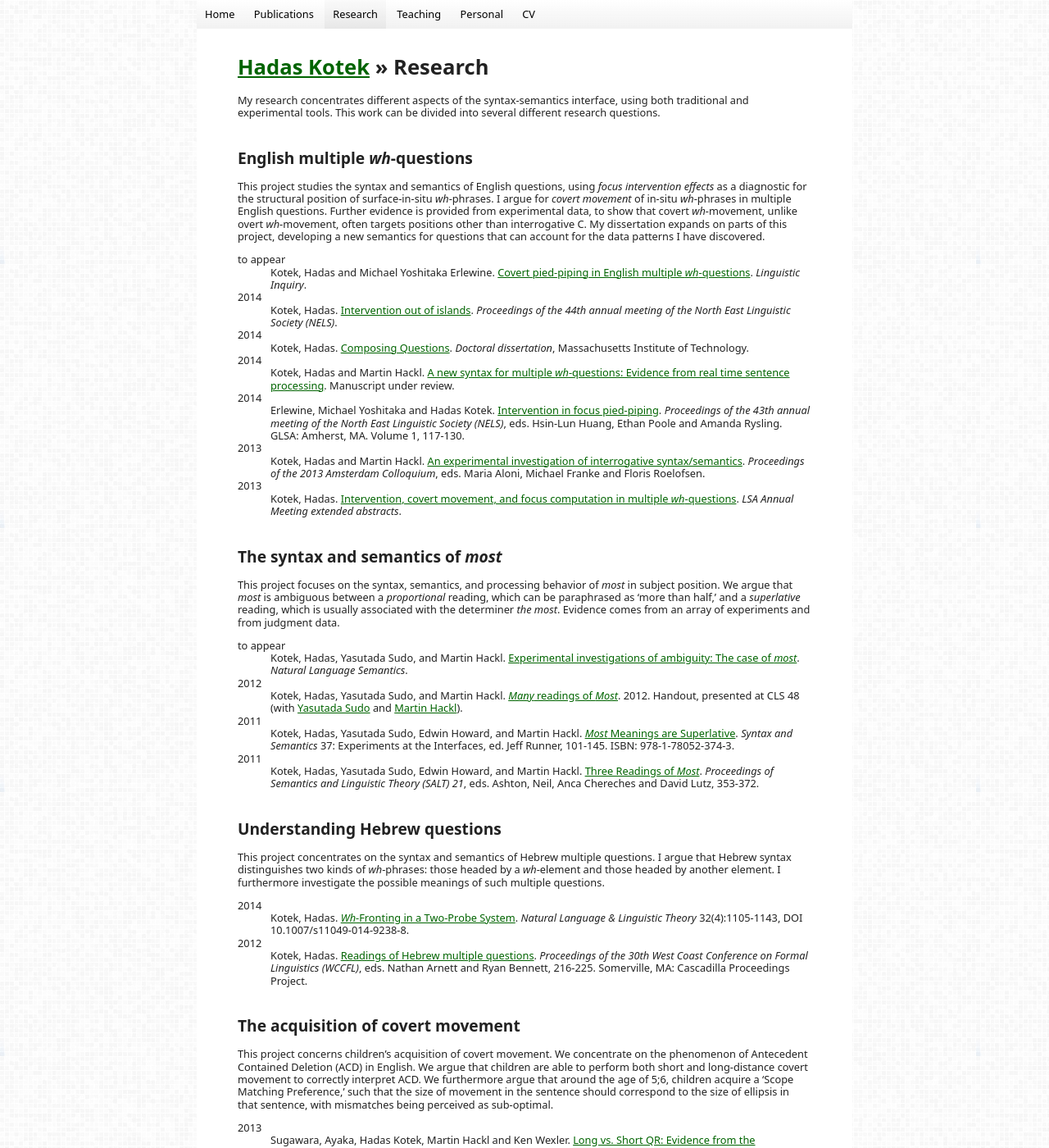
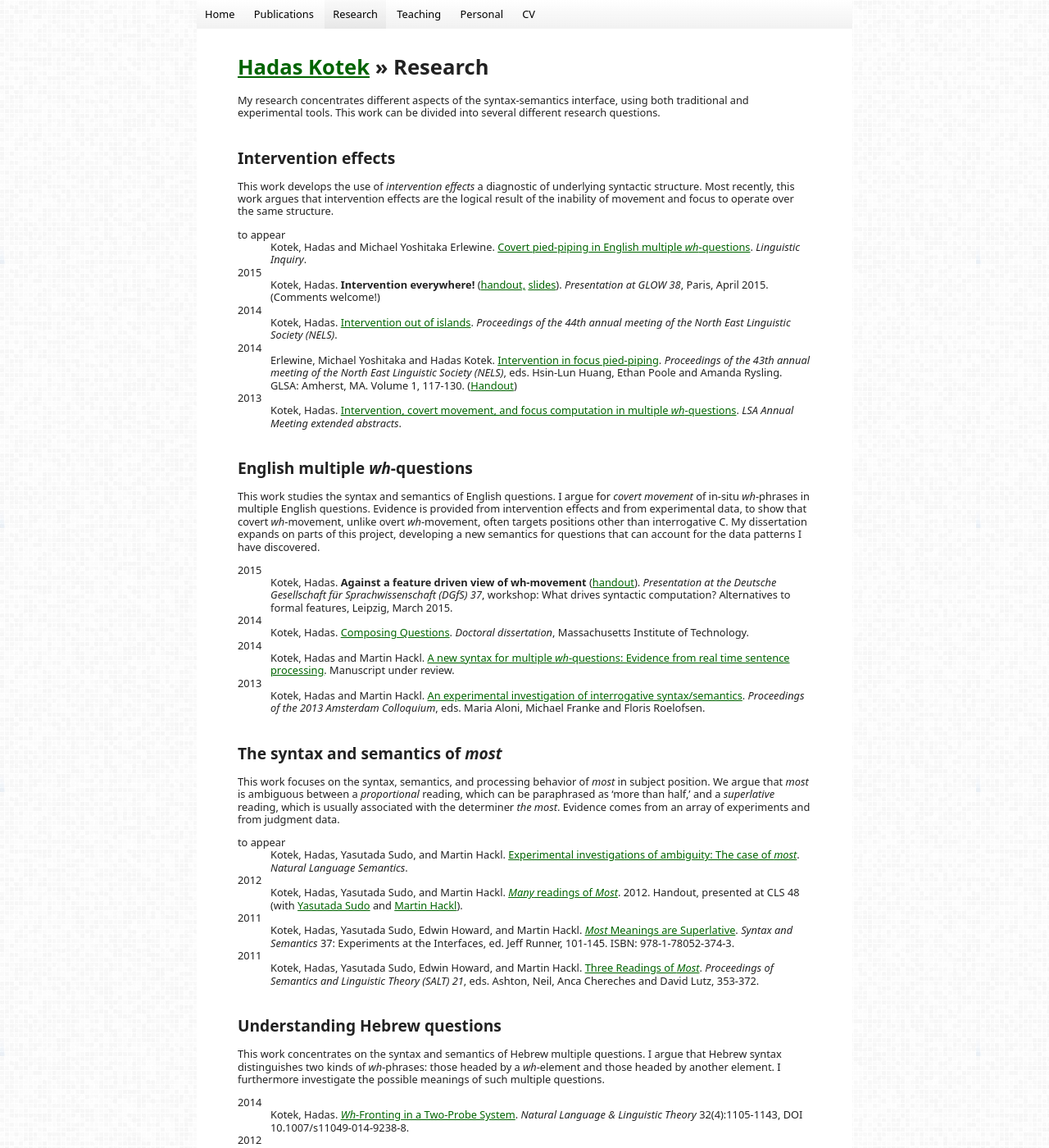
Before and after one commit to hkotek/hkotek.com, a Jekyll site: the page built from research.md, in a window 1280 px wide and 1400 px high. Shown: the whole window at 82% size. Built offline with Jekyll 4.4.1, drawn with Linux system fonts in a browser that asks for light colours; some of the changed text lies outside the part shown.

Commit message:
publication updates, new slides+handouts

```diff
--- a/publications.md
+++ b/publications.md
@@ -63,9 +63,23 @@ Proceedings papers
 2008
 : Kotek, Hadas. [Resolving complement anaphora](Kotek%20-%20Resolving%20complement%20anaphora.pdf). *NEALT proceedings series: Proceedings of the second Workshop on Anaphora Resolution*, ed. Johansson, Christer, 41-53.
 
-
 Dissertation
 ------------
 
 2014
 : Kotek, Hadas. [Composing Questions](http://ling.auf.net/lingbuzz/002231/current.pdf?_s=mFXst8rtWr5B1Rhc). Massachusetts Institute of Technology.
+
+
+Handouts and slides
+-------------------
+2015
+: Kotek, Hadas. **Intervention everywhere!** ([handout,](Kotek-intervention-everywhere-handout.pdf) [slides](Kotek-intervention-everywhere-slides.pdf)). *Presentation at GLOW 38*, Paris, April 2015. (Comments welcome!)
+
+2015
+: Kotek, Hadas. **Against a feature driven view of *wh*-movement** ([handout](Kotek-covert-scrambling-slides.pdf)). *Presentation at the Deutsche Gesellschaft für Sprachwissenschaft (DGfS) 37*, workshop: What drives syntactic computation? Alternatives to formal features, Leipzig, March 2015.
+
+2014
+: Erlewine, Michael Yoshitaka and Hadas Kotek. **Morphological blocking in English causatives** ([slides](Erlewine-Kotek-slides-blocking-lsa2014.pdf)). *Presentation at the LSA 88*, Minneapolis, January 2014.
+
+2013
+: Erlewine, Michael Yoshitaka and Hadas Kotek. **Intervention in focus pied-piping**([handout](Kotek-Erlewine-nels2013.pdf)). *Presentation at the 43th annual meeting of the North East Linguistic Society (NELS)*, CUNY, October 2013.
--- a/research.md
+++ b/research.md
@@ -6,15 +6,32 @@ title: Research
 My research concentrates different aspects of the syntax-semantics interface, using both traditional and experimental tools. This work can be divided into several different research questions.
 
 
-English multiple *wh*-questions
--------------------------------
-This project studies the syntax and semantics of English questions, using *focus intervention effects* as a diagnostic for the structural position of surface-in-situ *wh*-phrases. I argue for *covert movement* of in-situ *wh*-phrases in multiple English questions. Further evidence is provided from experimental data, to show that covert *wh*-movement, unlike overt *wh*-movement, often targets positions other than interrogative C. My dissertation expands on parts of this project, developing a new semantics for questions that can account for the data patterns I have discovered.
+Intervention effects
+--------------------
+This work develops the use of *intervention effects* a diagnostic of underlying syntactic structure. Most recently, this work argues that intervention effects are the logical result of the inability of movement and focus to operate over the same structure.
 
 to appear
 : Kotek, Hadas and Michael Yoshitaka Erlewine. [Covert pied-piping in English multiple *wh*-questions](http://ling.auf.net/lingbuzz/001736). *Linguistic Inquiry*.
 
+2015
+: Kotek, Hadas. **Intervention everywhere!** ([handout,](Kotek-intervention-everywhere-handout.pdf) [slides](Kotek-intervention-everywhere-slides.pdf)). *Presentation at GLOW 38*, Paris, April 2015. (Comments welcome!)
+
 2014
 : Kotek, Hadas. [Intervention out of islands](Kotek-intervention-out-of-islands.pdf). *Proceedings of the 44th annual meeting of the North East Linguistic Society (NELS)*.
+
+2014
+: Erlewine, Michael Yoshitaka and Hadas Kotek. [Intervention in focus pied-piping](http://semanticsarchive.net/Archive/WIzNzViN/erlewine-kotek-nels2013-preprint.pdf). *Proceedings of the 43th annual meeting of the North East Linguistic Society (NELS)*, eds. Hsin-Lun Huang, Ethan Poole and Amanda Rysling. GLSA: Amherst, MA. Volume 1, 117-130. ([Handout](Kotek-Erlewine-nels2013.pdf))
+
+2013
+: Kotek, Hadas. [Intervention, covert movement, and focus computation in multiple *wh*-questions](Kotek%20LSA%202013.pdf). *LSA Annual Meeting extended abstracts*.
+
+
+English multiple *wh*-questions
+-------------------------------
+This work studies the syntax and semantics of English questions. I argue for *covert movement* of in-situ *wh*-phrases in multiple English questions. Evidence is provided from intervention effects and from experimental data, to show that covert *wh*-movement, unlike overt *wh*-movement, often targets positions other than interrogative C. My dissertation expands on parts of this project, developing a new semantics for questions that can account for the data patterns I have discovered.
+
+2015
+: Kotek, Hadas. **Against a feature driven view of wh-movement** ([handout](Kotek-covert-scrambling-slides.pdf)). *Presentation at the Deutsche Gesellschaft für Sprachwissenschaft (DGfS) 37*, workshop: What drives syntactic computation? Alternatives to formal features, Leipzig, March 2015.
 
 2014
 : Kotek, Hadas. [Composing Questions](http://ling.auf.net/lingbuzz/002231/current.pdf?_s=mFXst8rtWr5B1Rhc). *Doctoral dissertation*, Massachusetts Institute of Technology.
@@ -22,19 +39,13 @@ to appear
 2014
 : Kotek, Hadas and Martin Hackl. [A new syntax for multiple *wh*-questions: Evidence from real time sentence processing](Kotek-wh-exp.pdf). Manuscript under review.
 
-2014
-: Erlewine, Michael Yoshitaka and Hadas Kotek. [Intervention in focus pied-piping](http://semanticsarchive.net/Archive/WIzNzViN/erlewine-kotek-nels2013-preprint.pdf). *Proceedings of the 43th annual meeting of the North East Linguistic Society (NELS)*, eds. Hsin-Lun Huang, Ethan Poole and Amanda Rysling. GLSA: Amherst, MA. Volume 1, 117-130.
-
 2013
 : Kotek, Hadas and Martin Hackl. [An experimental investigation of interrogative syntax/semantics](http://www.illc.uva.nl/AC/AC2013/uploaded_files/inlineitem/19_Kotek_Hackl.pdf). *Proceedings of the 2013 Amsterdam Colloquium*, eds. Maria Aloni, Michael Franke and Floris Roelofsen.
-
-2013
-: Kotek, Hadas. [Intervention, covert movement, and focus computation in multiple *wh*-questions](Kotek%20LSA%202013.pdf). *LSA Annual Meeting extended abstracts*.
 
 
 The syntax and semantics of *most*
 ----------------------------------
-This project focuses on the syntax, semantics, and processing behavior of *most* in subject position. We argue that *most* is ambiguous between a *proportional* reading, which can be paraphrased as 'more than half,' and a *superlative* reading, which is usually associated with the determiner *the most*. Evidence comes from an array of experiments and from judgment data.
+This work focuses on the syntax, semantics, and processing behavior of *most* in subject position. We argue that *most* is ambiguous between a *proportional* reading, which can be paraphrased as 'more than half,' and a *superlative* reading, which is usually associated with the determiner *the most*. Evidence comes from an array of experiments and from judgment data.
 
 to appear
 : Kotek, Hadas, Yasutada Sudo, and Martin Hackl. [Experimental investigations of ambiguity: The case of *most*](http://semanticsarchive.net/Archive/TliOGUyM/most-final.pdf). *Natural Language Semantics*.
@@ -51,7 +62,7 @@ to appear
 
 Understanding Hebrew questions
 ------------------------------
-This project concentrates on the syntax and semantics of Hebrew multiple questions. I argue that Hebrew syntax distinguishes two kinds of *wh*-phrases: those headed by a *wh*-element and those headed by another element. I furthermore investigate the possible meanings of such multiple questions.
+This work concentrates on the syntax and semantics of Hebrew multiple questions. I argue that Hebrew syntax distinguishes two kinds of *wh*-phrases: those headed by a *wh*-element and those headed by another element. I furthermore investigate the possible meanings of such multiple questions.
 
 2014
 : Kotek, Hadas. [*Wh*-Fronting in a Two-Probe System](http://link.springer.com/article/10.1007/s11049-014-9238-8?sa_campaign=email%2Fevent%2FarticleAuthor%2FonlineFirst). *Natural Language & Linguistic Theory* 32(4):1105-1143, DOI 10.1007/s11049-014-9238-8.
@@ -62,7 +73,7 @@ This project concentrates on the syntax and semantics of Hebrew multiple questio
 
 The acquisition of covert movement
 ----------------------------------
-This project concerns children's acquisition of covert movement. We concentrate on the phenomenon of Antecedent Contained Deletion (ACD) in English. We argue that children are able to perform both short and long-distance covert movement to correctly interpret ACD. We furthermore argue that around the age of 5;6, children acquire a 'Scope Matching Preference,' such that the size of movement in the sentence should correspond to the size of ellipsis in that sentence, with mismatches being perceived as sub-optimal.
+This work concerns children's acquisition of covert movement. We concentrate on the phenomenon of Antecedent Contained Deletion (ACD) in English. We argue that children are able to perform both short and long-distance covert movement to correctly interpret ACD. We furthermore argue that around the age of 5;6, children acquire a 'Scope Matching Preference,' such that the size of movement in the sentence should correspond to the size of ellipsis in that sentence, with mismatches being perceived as sub-optimal.
 
 2013
 : Sugawara, Ayaka, Hadas Kotek, Martin Hackl and Ken Wexler. [Long vs. Short QR: Evidence from the Acquisition of ACD](Kotek%20ACD%20BUCLD%20proceedings.pdf). *Proceedings of Boston University Conference on Language Development (BUCLD) 37*. Somerville, MA: Cascadilla Press.
@@ -111,17 +122,3 @@ Other ongoing projects
 * The syntax and semantics of "also."
 
 * The syntax and semantics of "the same." (with Martin Hackl)
-
-
-
-Upcoming and recent presentations
----------------------------------
-* Pervasive intervention and the architecture of Language. Generative Syntax in the Twenty-first Century: The Road Ahead, Athens, Greece, May, 2015.
-
-* Intervention everywhere!. GLOW colloquium 38, Paris, April 2015.
-
-* *Wh*-quantification in Dharamsala Tibetan. Formal Approaches to South Asian Linguistics, Yale, April 2015. (with Michael Yoshitaka Erlewine)
-
-* Against a feature driven view of *wh*-movement. Deutsche Gesellschaft für Sprachwissenschaft (DGfS) 37, workshop: “What drives syntactic computation? Alternatives to formal features,” Leipzig, March, 2015.
-
-* A new compositional semantics for *wh*-questions. Linguistic Society of America (LSA) 89, Portland, Oregon, January 2015.
```
Also changed, not shown: index.md (+12 -1 lines), 5 other files.
